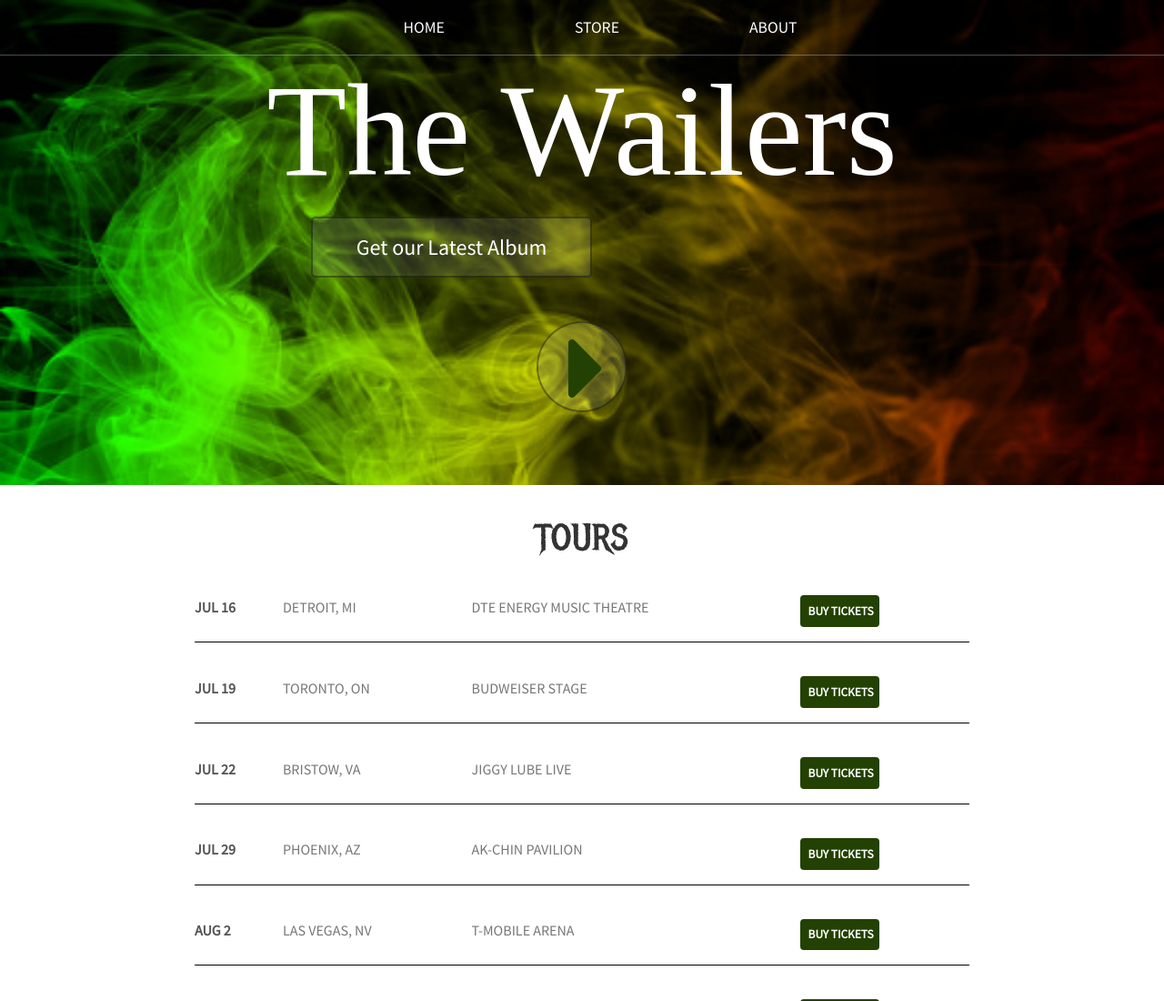
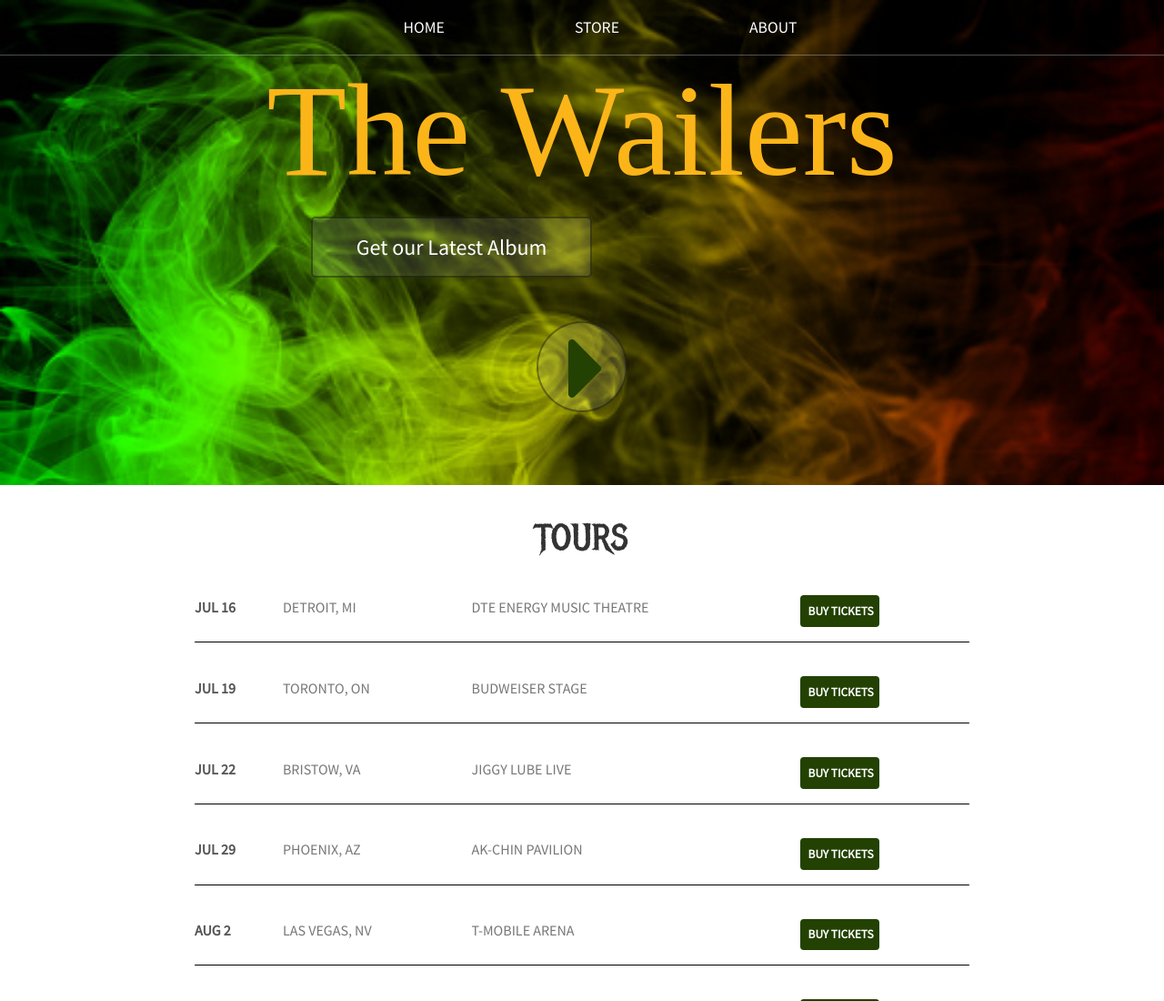
Before and after one commit to kNicholas-8761/Wailers, a React app: page / in a window 1280 px wide. Shown: the top 1100 px of the page at 91% size. Built offline with nearby package versions, Linux system fonts and the light colour scheme; a web font is replaced by a local one.

Commit message:
Update band name color

```diff
--- a/public/css/styles.css
+++ b/public/css/styles.css
@@ -10,6 +10,10 @@ html,
 body {
   margin: 0;
   padding: 0;
+
+}
+header h1.band-name{
+  color: #fbb519;
 
 }
 
```
Lines whose indentation alone changed are shown as unchanged.
